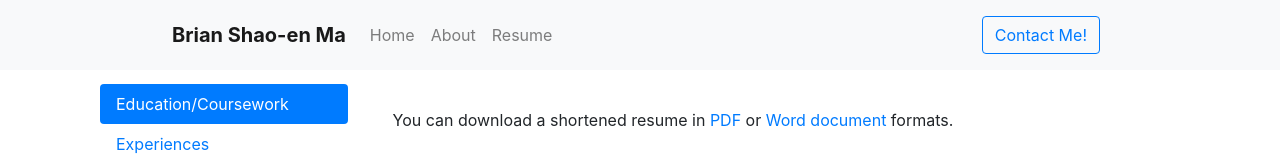
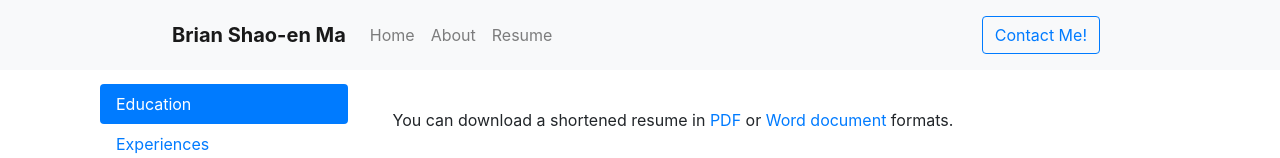
Before and after one commit to AlephFive/myWebsite, a React (Create React App) app: page /#/work in a window 1280 px wide. Shown: the top 158 px of the page. Built offline with nearby package versions, Linux system fonts and the light colour scheme.

Commit message:
Update WorkPage.js

```diff
--- a/src/pages/WorkPage.js
+++ b/src/pages/WorkPage.js
@@ -24,7 +24,7 @@ class WorkPage extends React.Component {
               <Col sm={3}>
                 <Nav variant="pills" className="flex-column">
                   <Nav.Item>
-                    <Nav.Link eventKey="first">Education/Coursework</Nav.Link>
+                    <Nav.Link eventKey="first">Education</Nav.Link>
                   </Nav.Item>
                   <Nav.Item>
                     <Nav.Link eventKey="second">Experiences</Nav.Link>
```
